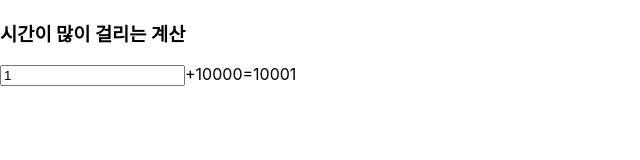
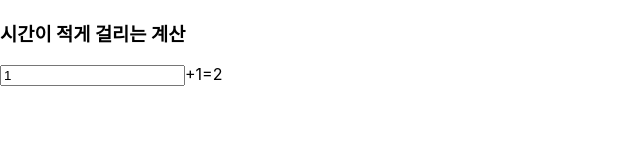
Before and after one commit to seungbeen803/hooks, a React (Create React App) app: page / in a window 1280 px wide. Shown: the top 160 px of the page, without its empty margins (0-640 px from the left). Built offline with nearby package versions, Linux system fonts and the light colour scheme.

Commit message:
Add: easyCalculate

```diff
--- a/src/App.js
+++ b/src/App.js
@@ -1,31 +1,31 @@
 // App.js
 import { useState } from "react";
 
-const hardCalculate = (number) => {
-  console.log('시간이 많이 걸리는 계산');
+// const hardCalculate = (number) => {
+//   console.log('시간이 많이 걸리는 계산');
+//   for(let i = 0; i < 999999999; i++) {} // 1초 정도 지연
+//   return number + 10000;
+// };
+
+const easyCalculate = (number) => {
+  console.log('시간이 적게 걸리는 계산');
+  console.log('짱 시간이 짧게 걸리는 계산');
   for(let i = 0; i < 999999999; i++) {} // 1초 정도 지연
-  return number + 10000;
+  return number + 1;
 };
-
-// const easyCalculate = (number) => {
-//   console.log('시간이 적게 걸리는 계산');
-//   console.log('짱 시간이 짧게 걸리는 계산');
-//   for(let i = 0; i < 999999999; i++) {} // 1초 정도 지연
-//   return number + 1;
-// };
 
 const App = () => {
   // hardNumber = 1
-  const [hardNumber, setHardNumber] = useState(1);
+  // const [hardNumber, setHardNumber] = useState(1);
   // easyNumber = 1
-  // const [easyNumber, setEasyNumber] = useState(1);
+  const [easyNumber, setEasyNumber] = useState(1);
 
-  const hardSum = hardCalculate(hardNumber);
-  // const easySum = easyCalculate(easyNumber);
+  // const hardSum = hardCalculate(hardNumber);
+  const easySum = easyCalculate(easyNumber);
 
   return (
     <>
-      <div>
+      {/* <div>
         <h3>시간이 많이 걸리는 계산</h3>
         <input
         type="number"
@@ -34,9 +34,9 @@ const App = () => {
         onChange={(e) => { setHardNumber(parseInt(e.target.value))}}
         />
         <span>+10000={hardSum}</span>
-      </div>
+      </div> */}
 
-      {/* <div>
+      <div>
         <h3>시간이 적게 걸리는 계산</h3>
         <input
         type="number"
@@ -45,7 +45,7 @@ const App = () => {
         onChange={(e) => { setEasyNumber(parseInt(e.target.value))}}
         />
         <span>+1={easySum}</span>
-      </div> */}
+      </div>
     </>
 
   );
```
